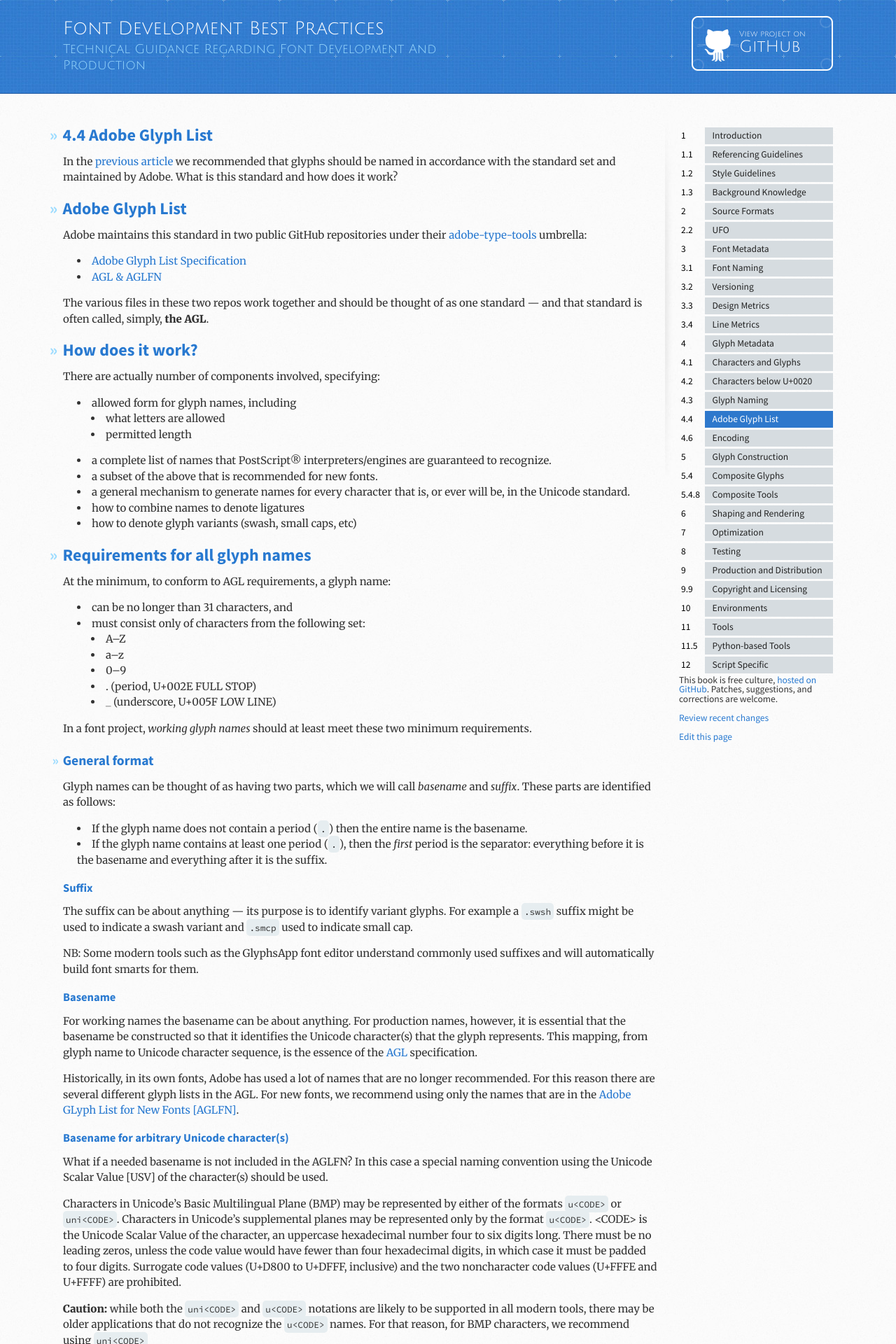
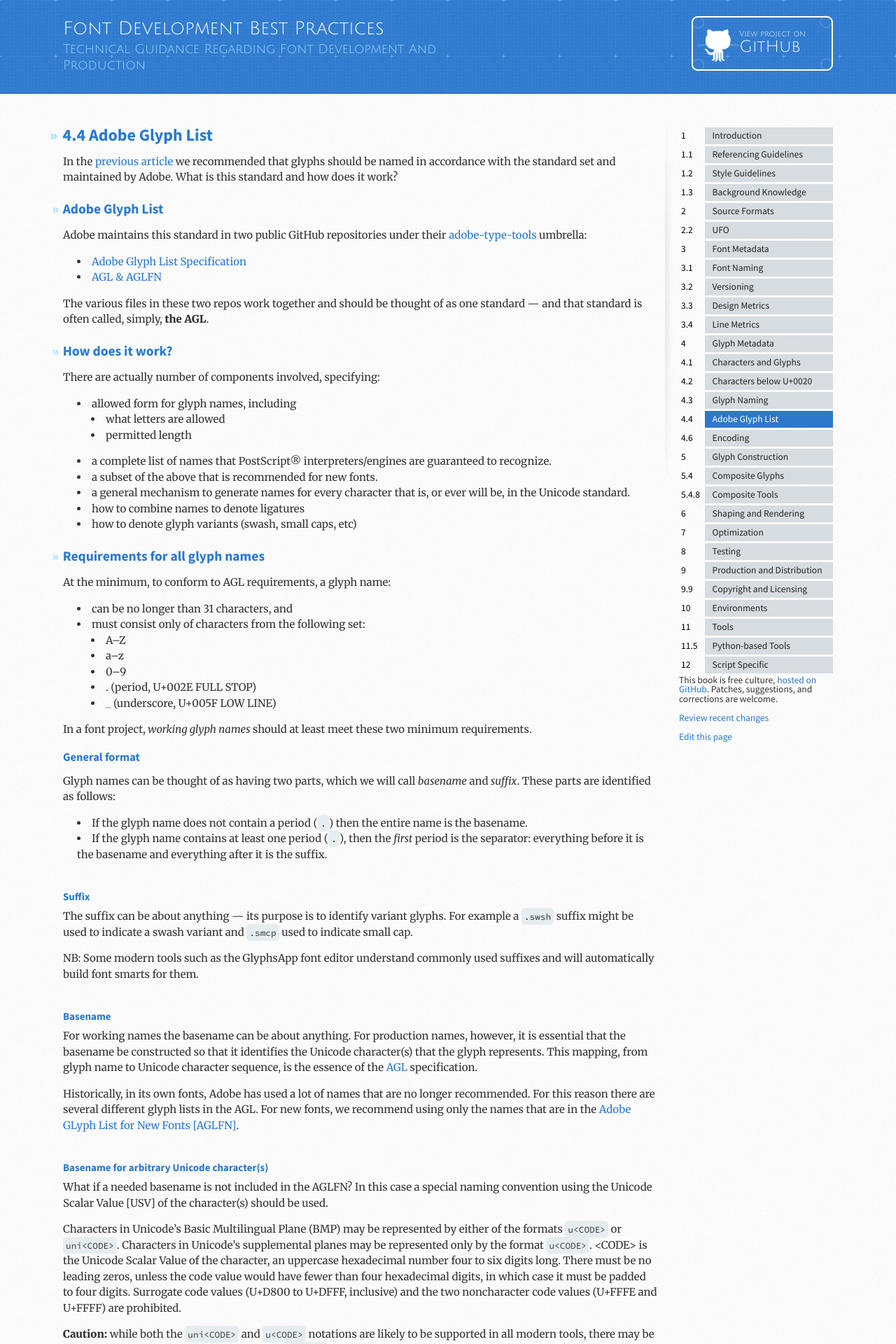
Before and after one commit to silnrsi/FDBP, a Jekyll site: the page built from en-US/Adobe_Glyph_List.md, in a window 1280 px wide. Shown: the top 1920 px of the page at 70% size. Built offline with Jekyll 4.4.1, drawn with Linux system fonts in a browser that asks for light colours.

Commit message:
make heading level consistent

```diff
--- a/en-US/Adobe_Glyph_List.md
+++ b/en-US/Adobe_Glyph_List.md
@@ -9,7 +9,7 @@ title: Adobe Glyph List
 
 In the [previous article](Glyph_Naming.html) we recommended that glyphs should be named in accordance with the standard set and maintained by Adobe. What is this standard and how does it work?
 
-# Adobe Glyph List
+## Adobe Glyph List
 
 Adobe maintains this standard in two public GitHub repositories under their [adobe-type-tools] umbrella:
 
@@ -18,7 +18,7 @@ Adobe maintains this standard in two public GitHub repositories under their [ado
 
 The various files in these two repos work together and should be thought of as one standard &mdash; and that standard is often called, simply, **the AGL**.
 
-# How does it work?
+## How does it work?
 There are actually number of components involved, specifying:
 
 - allowed form for glyph names, including
@@ -30,7 +30,7 @@ There are actually number of components involved, specifying:
 - how to combine names to denote ligatures
 - how to denote glyph variants (swash, small caps, etc)
 
-# Requirements for all glyph names
+## Requirements for all glyph names
 At the minimum, to conform to AGL requirements, a glyph name:
 
 - can be no longer than 31 characters, and
@@ -43,23 +43,23 @@ At the minimum, to conform to AGL requirements, a glyph name:
 
 In a font project, _working glyph names_ should at least meet these two minimum requirements.
 
-## General format
+### General format
 Glyph names can be thought of as having two parts, which we will call _basename_ and _suffix_. These parts are identified as follows:
 
 - If the glyph name does not contain a period (`.`) then the entire name is the basename.
 - If the glyph name contains at least one period (`.`), then the _first_ period is the separator: everything before it is the basename and everything after it is the suffix.
 
-### Suffix
+#### Suffix
 The suffix can be about anything &mdash; its purpose is to identify variant glyphs. For example a `.swsh` suffix might be used to indicate a swash variant and `.smcp` used to indicate small cap.
 
 NB: Some modern tools such as the GlyphsApp font editor understand commonly used suffixes and will automatically build font smarts for them.
 
-### Basename
+#### Basename
 For working names the basename can be about anything. For production names, however, it is essential that the basename be constructed so that it identifies the Unicode character(s) that the glyph represents. This mapping, from glyph name to Unicode character sequence, is the essence of the [AGL] specification.
 
 Historically, in its own fonts, Adobe has used a lot of names that are no longer recommended. For this reason there are several different glyph lists in the AGL. For new fonts, we recommend using only the names that are in the [Adobe GLyph List for New Fonts \[AGLFN\]][aglfn].
 
-### Basename for arbitrary Unicode character(s)
+#### Basename for arbitrary Unicode character(s)
 What if a needed basename is not included in the AGLFN? In this case a special naming convention using the Unicode Scalar Value [USV] of the character(s) should be used.
 
 Characters in Unicode's Basic Multilingual Plane (BMP) may be represented by either of the formats `u<CODE>` or `uni<CODE>`. Characters in Unicode's supplemental planes may be represented only by the format `u<CODE>`. &lt;CODE&gt; is the Unicode Scalar Value of the character, an uppercase hexadecimal number four to six digits long. There must be no leading zeros, unless the code value would have fewer than four hexadecimal digits, in which case it must be padded to four digits. Surrogate code values (U+D800 to U+DFFF, inclusive) and the two noncharacter code values (U+FFFE and U+FFFF) are prohibited.
```
